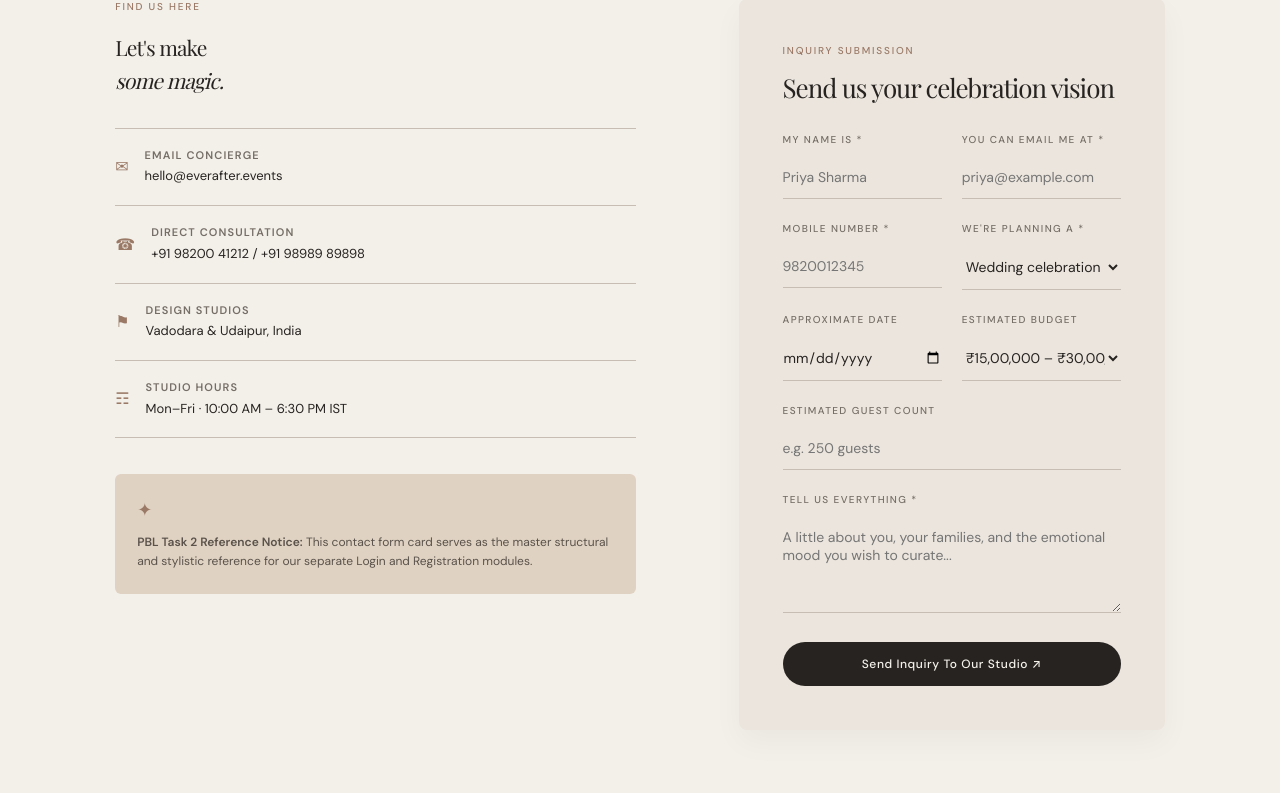
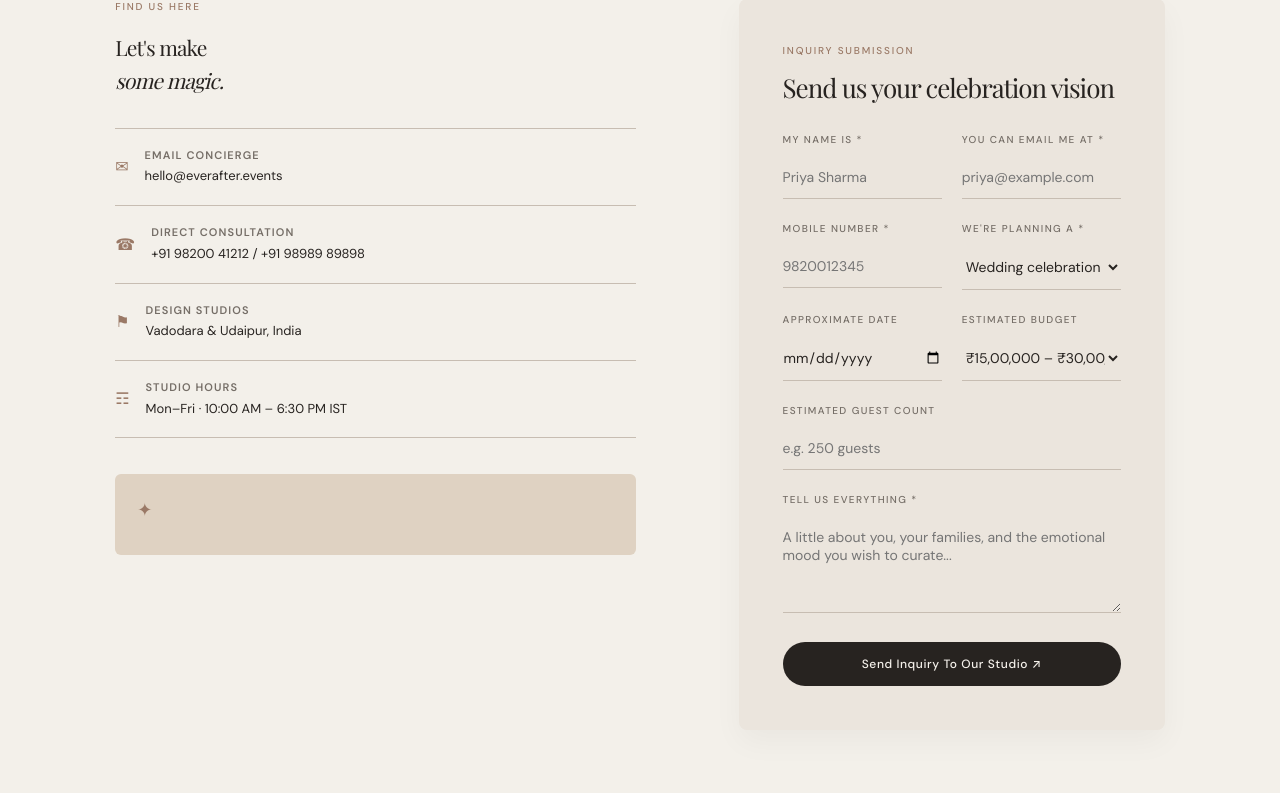
Before and after one commit to NiravGandhi21/EverAfter-Events-Luxury-Indian-Wedding-Event-Management-Website, a Flask app: page /contact in a window 1280 px wide. Shown: the part 828-1621 px from the top of the page. Run offline with Flask 3, Linux system fonts and the light colour scheme; some libraries are stand-ins or nearby versions; some web fonts are replaced.

Commit message:
Remove all PBL task explanations for production site

```diff
--- a/templates/contact.html
+++ b/templates/contact.html
@@ -57,7 +57,7 @@
       <div style="margin-top: 36px; padding: 22px; background: #dfd2c2; border-radius: 6px;">
         <span style="font-size: 18px; color: var(--accent-terracotta);">&#10022;</span>
         <p style="font-size: 12px; color: #5a524b; line-height: 1.6; margin-top: 8px;">
-          <strong>PBL Task 2 Reference Notice:</strong> This contact form card serves as the master structural and stylistic reference for our separate Login and Registration modules.
+
         </p>
       </div>
     </div>
--- a/templates/home.html
+++ b/templates/home.html
@@ -19,7 +19,7 @@
   </div>
 </section>
 
-<!-- MANDATORY PBL TASK 3: Registration Data Display Section -->
+
 {% if registered_user or session.get('user_id') %}
 <section class="reg-welcome-banner" id="registration-banner">
   <div class="reg-welcome-inner">
--- a/templates/login.html
+++ b/templates/login.html
@@ -17,7 +17,7 @@
 
     <div class="form-card">
       <div style="text-align: center; margin-bottom: 30px;">
-        <span class="eyebrow" style="margin-bottom: 6px;">PBL Task 2 &amp; 4</span>
+
         <h2 style="font-size: 32px;">Client Sign In</h2>
         <p style="font-size: 13px; color: var(--text-muted); margin-top: 6px;">
           Logging in triggers automated SMTP email security notifications according to PBL Task 4.
```
Also changed, not shown: image.png (added), 2 other files.
